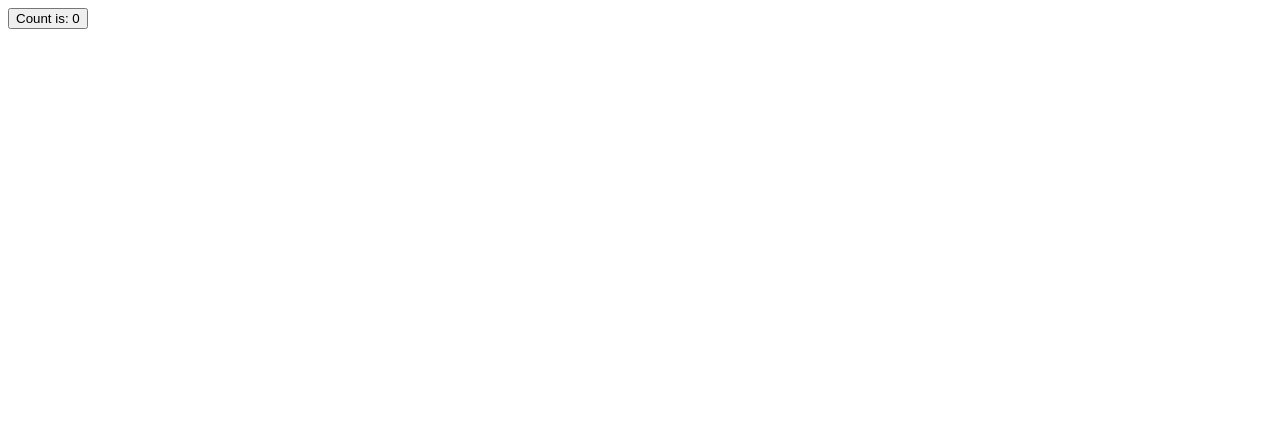
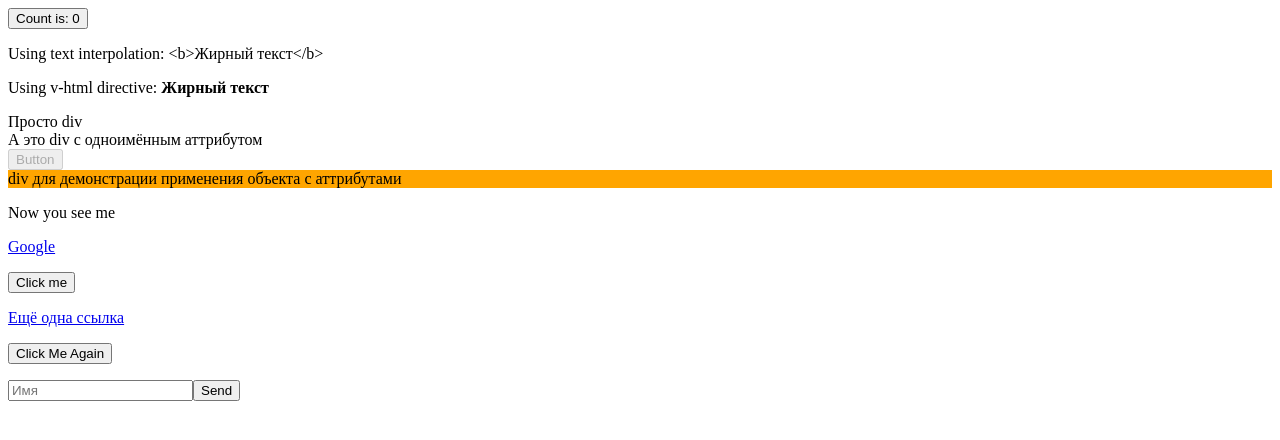
Before and after one commit to baikhonov/vue-doc-learning, a Vue app: page / in a window 1280 px wide. Shown: the top 440 px of the page. Built offline with nearby package versions, Linux system fonts and the light colour scheme.

Commit message:
Completed unit Template Syntax

```diff
--- a/src/App.vue
+++ b/src/App.vue
@@ -33,18 +33,75 @@ import { ref, onMounted } from "vue";
 
 // reactive state
 const count = ref(0);
+const rawHtml = "<b>Жирный текст</b>";
+const dynamicId = ref(2);
+const id = ref(5);
+const isButtonDisabled = ref(true);
+const seen = ref(true);
+const url = ref("https://google.com");
+const someDynamicExpression = "href";
+const someDynamicEvent = "click";
+
+const objectOFAttrs = {
+  id: "container",
+  class: "wrapper",
+  style: "background-color: orange",
+};
 
 // functions that mutate state and trigger updates
 function increment() {
   count.value++;
+  dynamicId.value++;
+}
+
+function doSomething() {
+  console.log("Ты кликнул по кнопке");
+}
+
+function obSubmit() {
+  console.log("Отправили данные формы");
 }
 
 onMounted(() => {
-  console.log(`The initial count is ${count.value}.`);
+  // console.log(`The initial count is ${count.value}.`);
 });
 </script>
 <!-- Composition API END -->
 
 <template>
   <button @click="increment">Count is: {{ count }}</button>
+  <p>Using text interpolation: {{ rawHtml }}</p>
+  <p>Using v-html directive: <span v-html="rawHtml"></span></p>
+  <!-- Attribute Bindings -->
+  <!-- <div v-bind:id="dynamicId"></div> -->
+  <!-- Shorthand variant of v-bind -->
+  <div :id="dynamicId">Просто div</div>
+  <!-- Same-name Shorthand -->
+  <!-- Тоже самое что :id="id" -->
+  <!-- Или v-bind:id -->
+  <!-- this is a feature that is only available in Vue 3.4 and above -->
+  <div :id>А это div с одноимённым аттрибутом</div>
+  <!-- Boolean Attributes -->
+  <button :disabled="isButtonDisabled">Button</button>
+  <div v-bind="objectOFAttrs">div для демонстрации применения объекта с аттрибутами</div>
+  <p v-if="seen">Now you see me</p>
+  <a v-bind:href="url" target="_blank">Google</a>
+  <p></p>
+  <!-- <button v-on:click="doSomething">Click me</button> -->
+  <!-- Сокращённый вариант v-on - @ -->
+  <button @click="doSomething">Click me</button>
+  <p></p>
+  <!-- Dynamic Arguments -->
+  <!-- <a v-bind:[someDynamicExpression]="url" target="_blank">Ещё одна ссылка</a> -->
+  <!-- Или сокращённый вариант -->
+  <a :[someDynamicExpression]="url" target="_blank">Ещё одна ссылка</a>
+  <p></p>
+  <!-- <button v-on:[someDynamicEvent]="doSomething">Click me</button> -->
+  <!-- Сокращённый вариант v-on - @ -->
+  <button @[someDynamicEvent]="doSomething">Click Me Again</button>
+  <p></p>
+  <form @submit.prevent="obSubmit">
+    <input type="text" name="name" placeholder="Имя" />
+    <button type="submit">Send</button>
+  </form>
 </template>
--- a/src/main.js
+++ b/src/main.js
@@ -1,4 +1,4 @@
 import { createApp } from 'vue'
 import App from './App.vue'
 
-const app = createApp(App).mount('#app')
+createApp(App).mount('#app')
```
